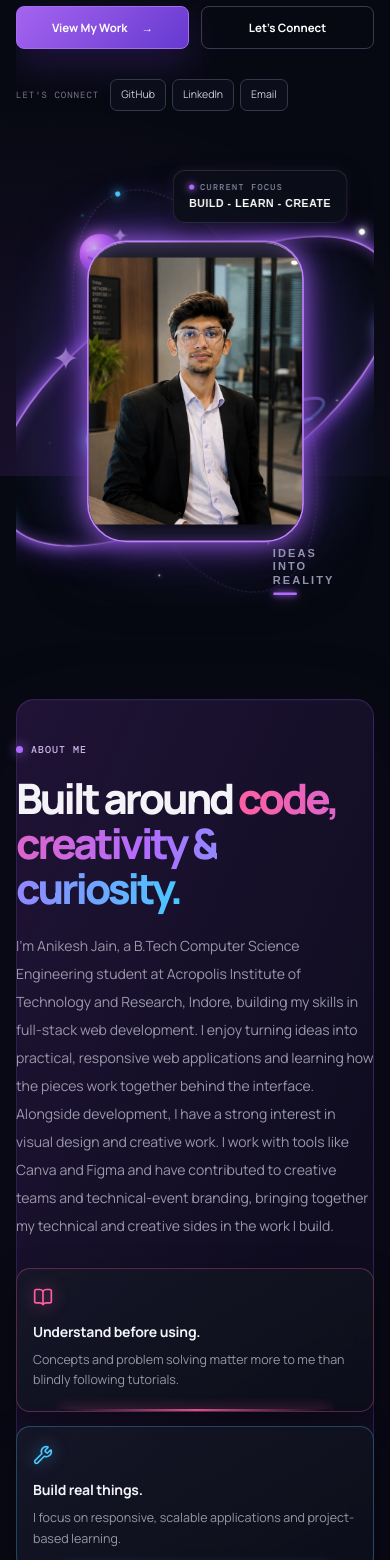
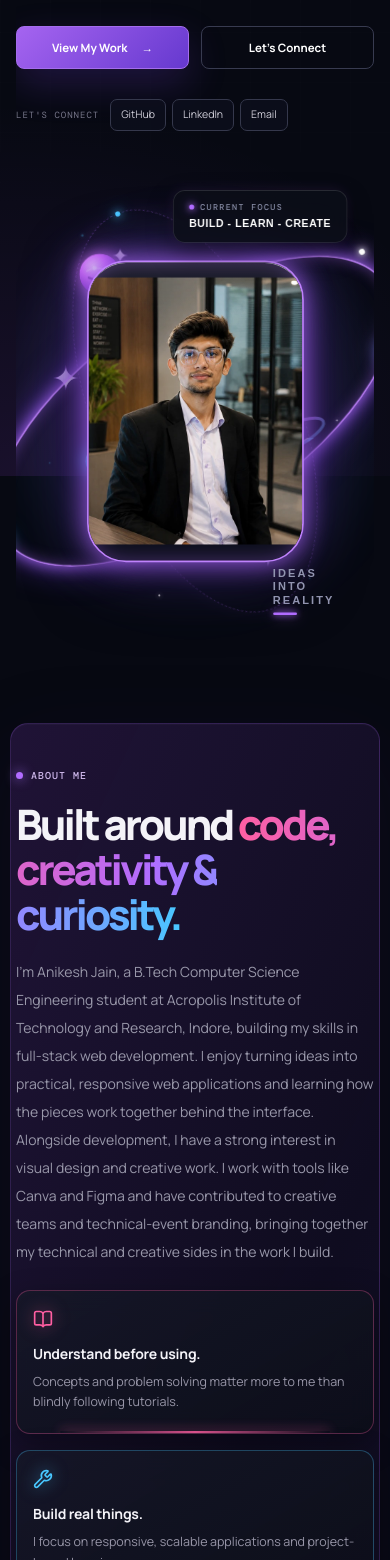
Before and after one commit to Anikesh-Jain/anikesh-portfolio, a React (Vite) app: page / in a window 390 px wide. Shown: the part 368-1928 px from the top of the page. Built offline with nearby package versions, Linux system fonts and the light colour scheme.

Commit message:
fix: refine mobile visual spacing and animations

```diff
--- a/src/styles/home.css
+++ b/src/styles/home.css
@@ -3064,9 +3064,10 @@
 }
 
 @media (max-width: 640px) {
+  /* Issue 1: Hero eyebrow needs breathing room below fixed navbar */
   .home-hero {
     gap: 20px;
-    padding-top: 4px;
+    padding-top: 24px;
     padding-bottom: 10px;
   }
 
@@ -3074,18 +3075,18 @@
     display: none;
   }
 
-  /* Hero art: let portrait + orbit be fully visible */
+  /* Issue 2: Hero portrait + both orbital rings must be fully visible */
   .hero-art {
     margin: 0 auto;
     height: auto;
-    min-height: clamp(340px, 85vw, 460px);
+    min-height: clamp(360px, 90vw, 500px);
     max-width: 100%;
     overflow: visible;
     position: relative;
   }
 
   .hero-orbital-stage {
-    transform: scale(clamp(0.50, calc((100vw - 36px) / 620), 0.72));
+    transform: scale(clamp(0.55, calc((100vw - 24px) / 600), 0.78));
     transform-origin: center center;
     flex-shrink: 0;
   }
@@ -3118,19 +3119,21 @@
     font-size: 10.5px;
   }
 
-  /* About mobile */
+  /* Issue 3 & 4: About section — content must sit cleanly inside purple border */
   .home-about-section {
-    padding-top: 50px;
-    padding-bottom: 40px;
+    padding-top: 56px;
+    padding-bottom: 48px;
   }
 
   .about-statements {
     grid-template-columns: 1fr;
-    gap: 14px;
+    gap: 16px;
+    margin-top: 24px;
   }
 
   .about-statement {
     padding: 18px 16px 20px;
+    z-index: 2;
   }
 
   .about-identity-card {
@@ -3194,7 +3197,7 @@
     height: clamp(200px, 56vw, 260px);
   }
 
-  /* Journey mobile — rocket must be visible */
+  /* Issue 5: Journey rocket — visible and animating on mobile */
   .journey-container {
     padding: 24px 16px 28px;
     min-height: auto;
@@ -3209,9 +3212,11 @@
     display: block;
     position: relative;
     inset: auto;
-    width: 100%;
-    height: 160px;
-    margin: -10px 0 10px;
+    width: calc(100% + 32px);
+    margin-left: -16px;
+    height: 240px;
+    margin-top: -10px;
+    margin-bottom: 10px;
     overflow: visible;
     pointer-events: none;
   }
@@ -3273,7 +3278,7 @@
     align-self: start;
   }
 
-  /* Explore mobile */
+  /* Issue 6: Explore cards — 2-column on mobile */
   .explore-container {
     padding: 24px 16px 28px;
     min-height: auto;
@@ -3284,20 +3289,46 @@
   }
 
   .explore {
-    grid-template-columns: 1fr;
-    gap: 16px;
+    grid-template-columns: repeat(2, 1fr);
+    gap: 12px;
   }
 
   .explore-card {
-    padding: 24px 16px 20px;
-  }
-
+    padding: 20px 12px 16px;
+    min-height: 230px;
+    border-radius: 16px;
+  }
+
+  .explore-icon-stage {
+    width: 46px;
+    height: 46px;
+    border-radius: 12px;
+    margin-bottom: 12px;
+  }
+
+  .explore-card-title {
+    font-size: 15px;
+    margin-bottom: 6px;
+  }
+
+  .explore-card-desc {
+    font-size: 11px;
+    line-height: 1.45;
+    margin-bottom: 12px;
+    min-height: 32px;
+  }
+
+  .explore-card-action {
+    font-size: 10.5px;
+  }
+
+  /* Issue 3: Purple border must not overlap content — give it negative inset */
   .home-about-section::before {
-    left: 0;
-    right: 0;
+    left: -6px;
+    right: -6px;
     border-radius: 18px;
-    top: 6px;
-    bottom: 6px;
+    top: 10px;
+    bottom: 10px;
   }
 
   .contact-panel {
```
